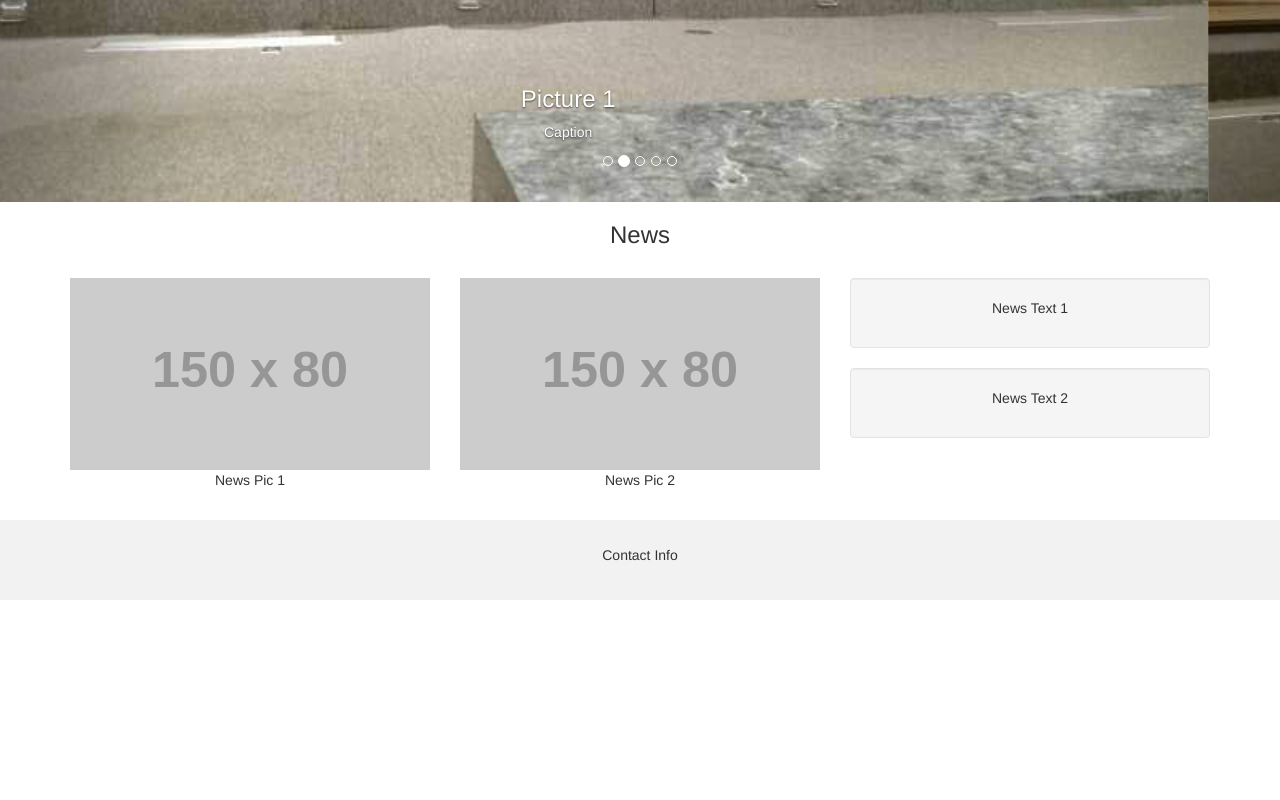
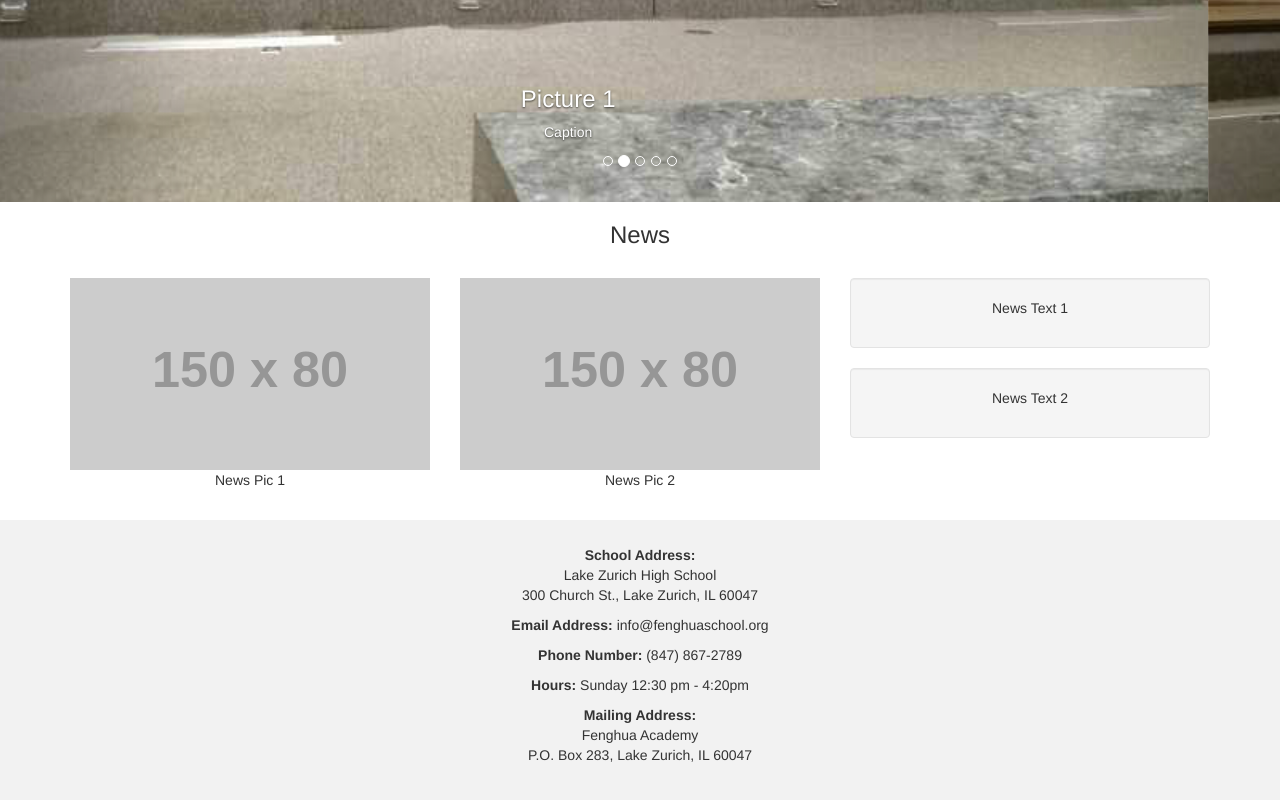
Before and after one commit to alicesf2/Chinese-School-Website, a plain HTML site: page index.html in a window 1280 px wide. Shown: the part 758-1558 px from the top of the page. Before the commit the page ends 1358 px from the top, so only its background shows below. Drawn offline with nearby package versions, Linux system fonts and the light colour scheme; placeholder pictures from the web are drawn by us.

Commit message:
added contact info in footer of home page

```diff
--- a/index.html
+++ b/index.html
@@ -128,7 +128,18 @@
 </div><br>
 
 <footer class="container-fluid text-center">
-  <p>Contact Info</p>
+    <p><strong>School Address:</strong></br>
+      Lake Zurich High School</br>
+      300 Church St., Lake Zurich, IL 60047</p>
+    <p><strong>Email Address:</strong>
+      info@fenghuaschool.org</p>
+    <p><strong>Phone Number:</strong>
+      (847) 867-2789</p>
+    <p><strong>Hours:</strong>
+      Sunday 12:30 pm - 4:20pm</p>
+    <p><strong>Mailing Address:</strong></br>
+      Fenghua Academy</br>
+      P.O. Box 283, Lake Zurich, IL 60047</p>
 </footer>
 
 </body>
```
